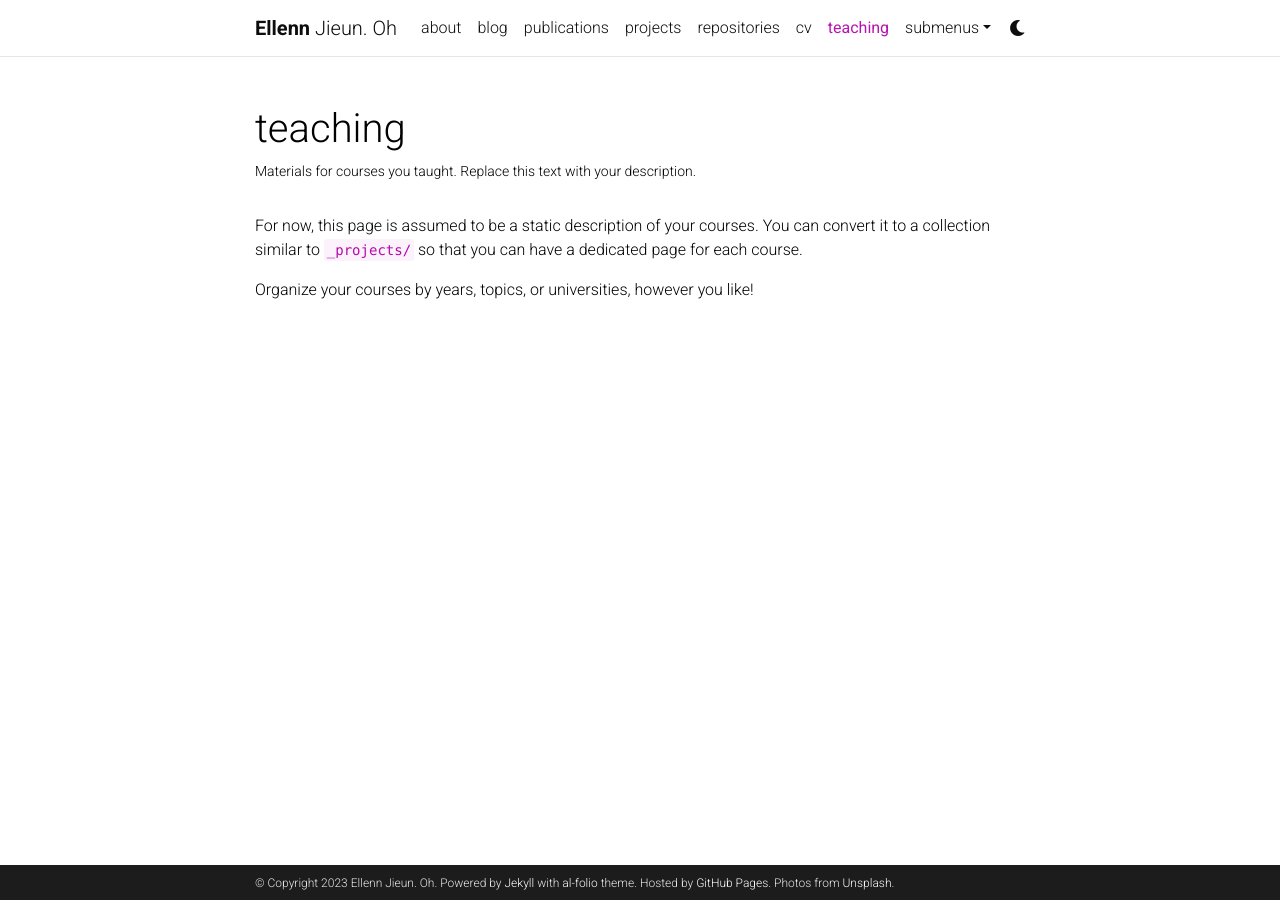
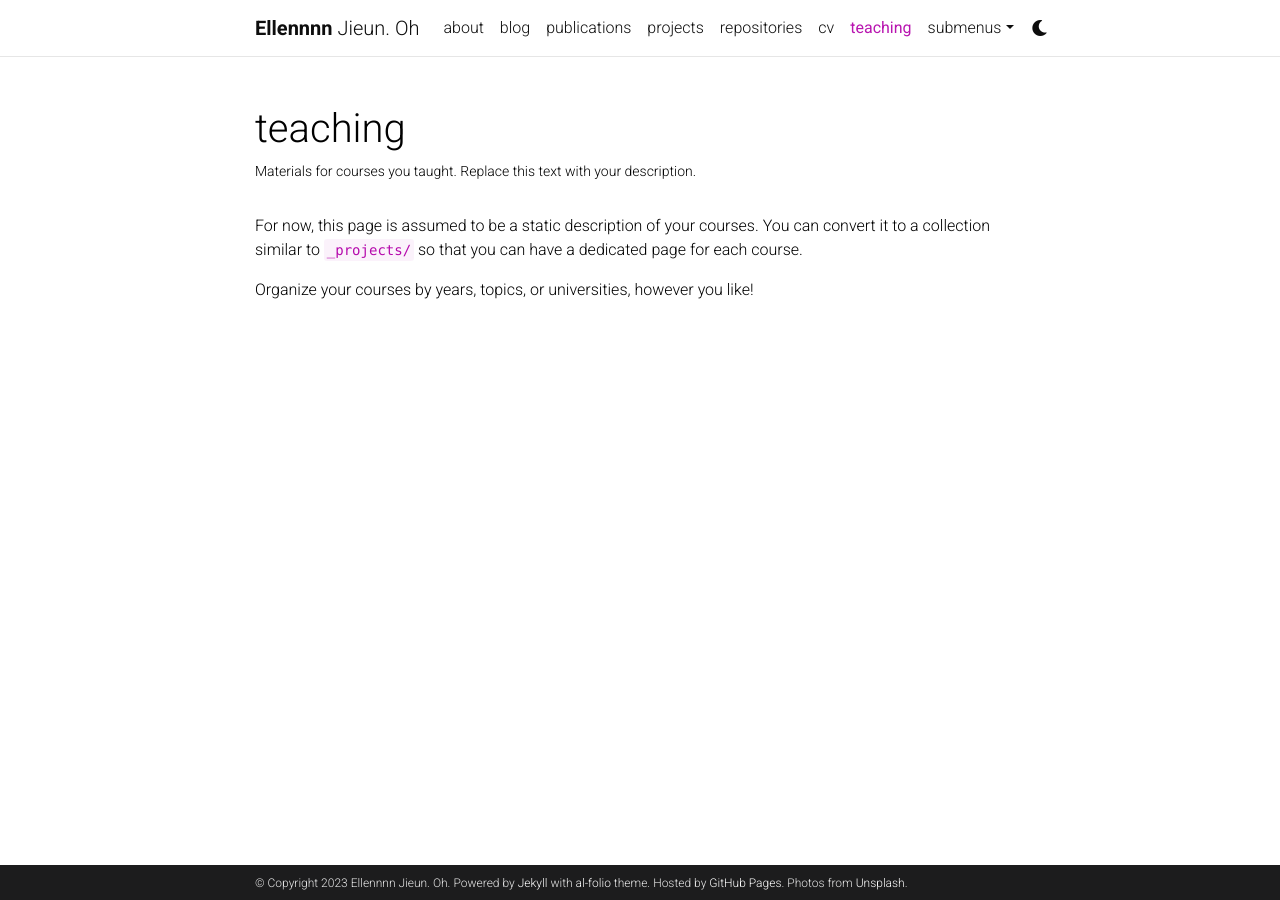
Before and after one commit to Nimbus1997/Nimbus1997.github.io, a Jekyll site: the page built from _pages/teaching.md, in a window 1280 px wide. Built offline with Jekyll 4.4.1, drawn with Linux system fonts in a browser that asks for light colours; comment, search, counter and statistics services are not loaded; a style sheet for code colours, icons or effects is not loaded.

Commit message:
Update _config.yml

```diff
--- a/_config.yml
+++ b/_config.yml
@@ -3,7 +3,7 @@
 # -----------------------------------------------------------------------------
 
 title: blank # the website title (if blank, full name will be used instead)
-first_name: Ellenn
+first_name: Ellennnn
 middle_name: Jieun.
 last_name: Oh
 email: jieunoh@postech.ac.kr
```
